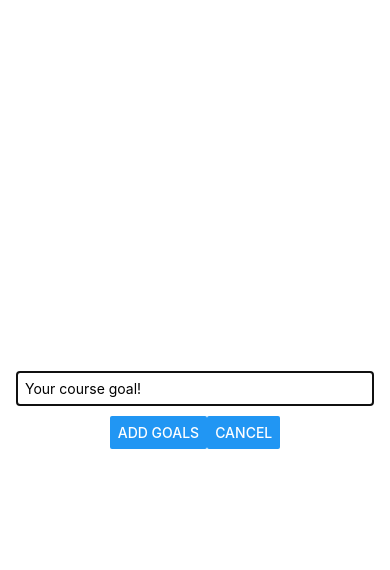
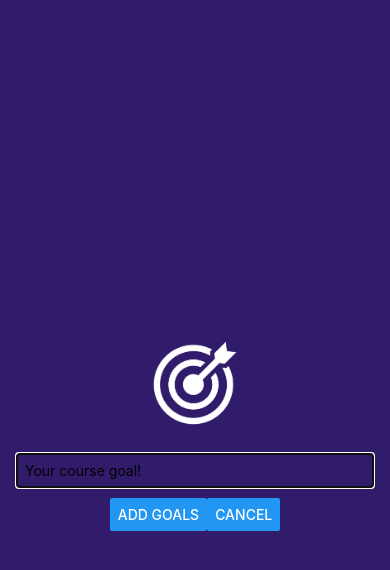
Before and after one commit to JoaoVitorLima242/RNCourse, a React Native app: screen / in a window 390 px wide. Both pictures are taken after a click on the button "ADD NEW GOAL". Shown: the top 570 px of the page. Built offline with nearby package versions, Linux system fonts and the light colour scheme.

Commit message:
add image to app

```diff
--- a/components/GoalInput.js
+++ b/components/GoalInput.js
@@ -1,5 +1,12 @@
 import { useState } from "react";
-import { Button, TextInput, View, StyleSheet, Modal} from "react-native";
+import {
+  Button,
+  TextInput,
+  View,
+  StyleSheet,
+  Modal,
+  Image
+} from "react-native";
 
 function GoalInput ({onAddGoal, visible, onCancel}) {
     const [enteredGoalText, setEnteredGoalText] = useState('');
@@ -19,6 +26,7 @@
             animationType='slide'
         >
             <View style={styles.inputContainer}>
+                <Image style={styles.image} source={require('../assets/images/goal.png')}/>
                 <TextInput
                     style={styles.TextInput}
                     placeholder='Your course goal!'
@@ -45,10 +53,13 @@
         flex: 1,
         justifyContent: 'center',
         alignItems: 'center',
-        marginBottom: 24,
-        borderBottomWidth: 1,
-        borderBottomColor: '#ccc',
-        padding: 16
+        padding: 16,
+        backgroundColor: '#311b6b'
+    },
+    image: {
+        width: 100,
+        height: 100,
+        margin: 20
     },
 
     TextInput: {
```
Also changed, not shown: assets/images/goal.png (added).
